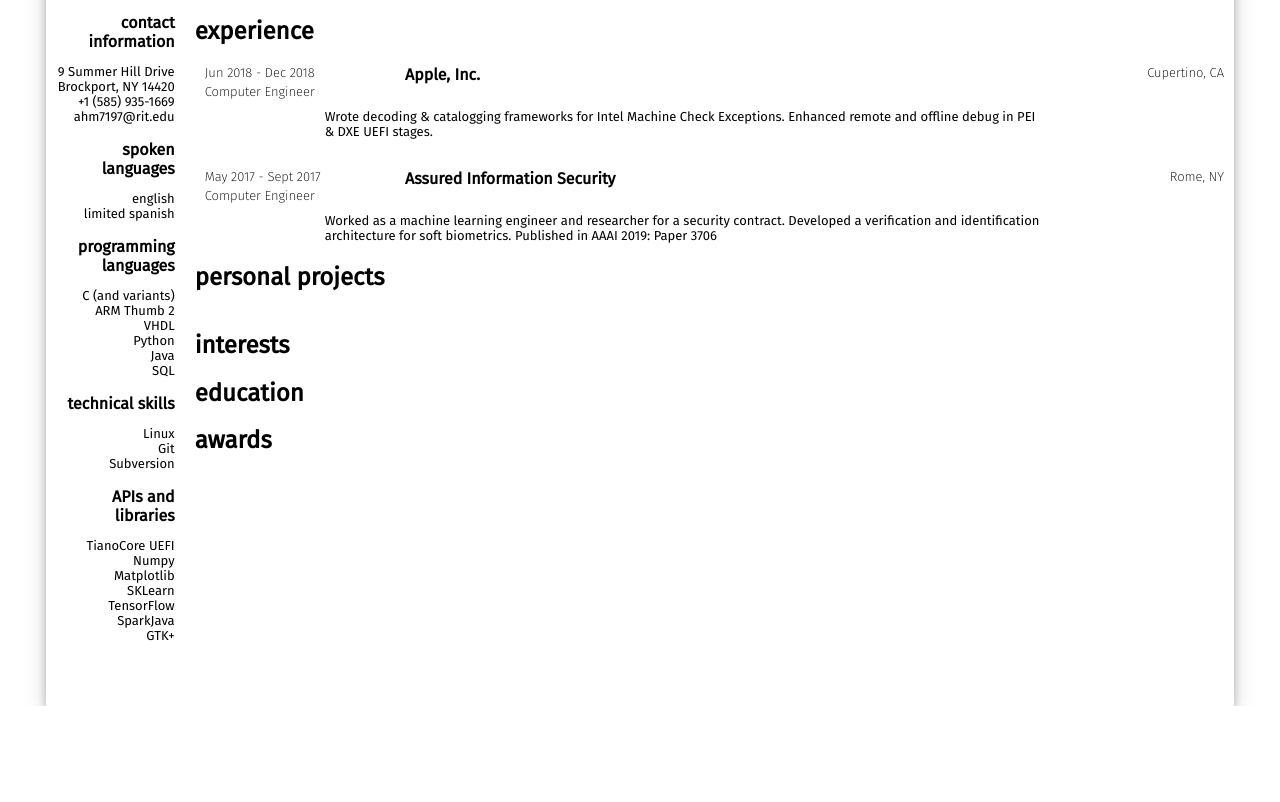
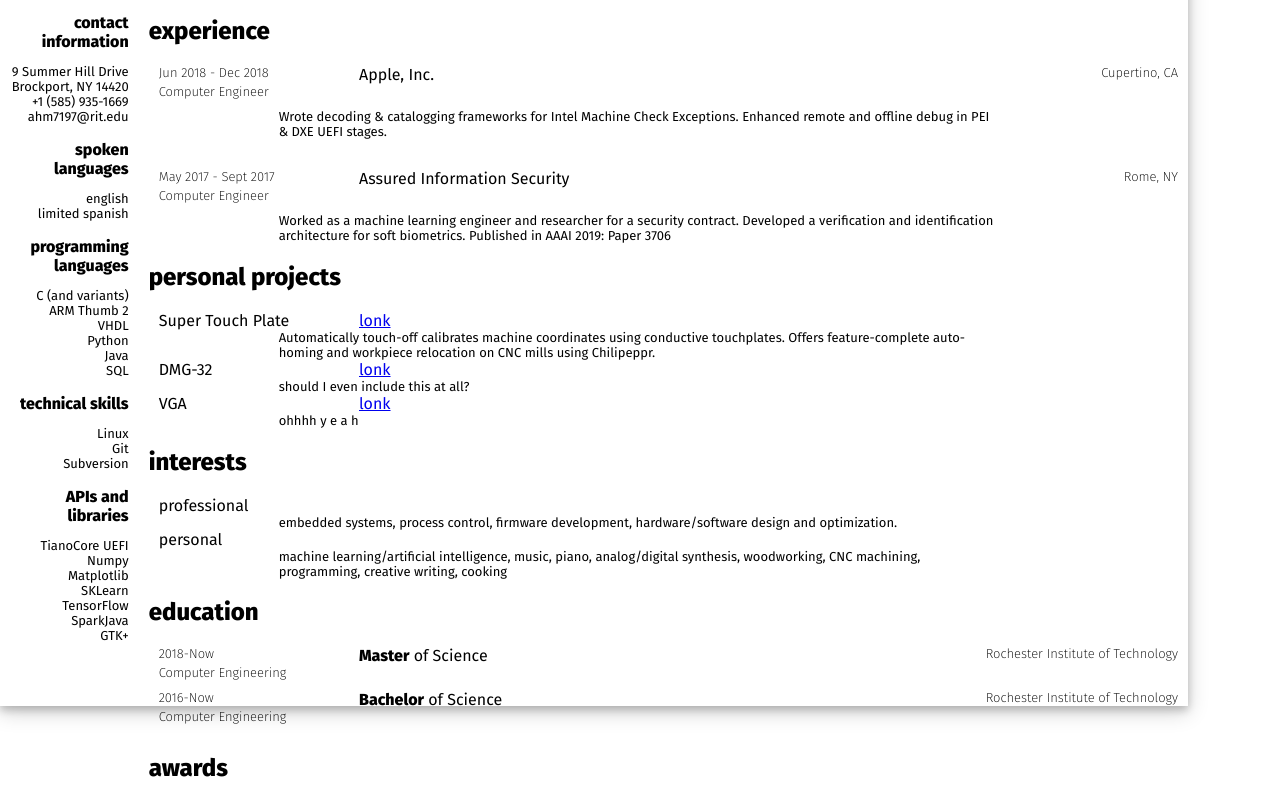
Before and after one commit to PyroAVR/resume, a plain HTML site: page index.html in a window 1280 px wide. Shown: the part 94-896 px from the top of the page. Before the commit the page ends 800 px from the top, so only its background shows below. Drawn offline with Linux system fonts and the light colour scheme.

```diff
--- a/index.html
+++ b/index.html
@@ -2,12 +2,14 @@
 <html lang="en">
     <head>
         <meta http-equiv="Content-Type" content="text/html"; charset="utf-8"/>
-        <link href="https://fonts.googleapis.com/css?family=Fira+Sans:200,400|Fira+Mono"
+        <link href="https://fonts.googleapis.com/css?family=Fira+Sans:200,400,800|Fira+Mono"
             rel="stylesheet">
         <title>Andrew H. Meyer</title>
         <link rel="stylesheet" type="text/css" href="resume.css">
     </head>
     <body>
+        <div class="leftcol">
+        </div>
         <div class='a4page'>
             <section class="page-title-header">
                 <div class="leftright-page">
@@ -107,17 +109,102 @@
                         <section class="main-section-entry">
                             <h2>personal projects</h2>
                             <div class="section-header">
-                            <!-- oh no we need a new thing here... -->
+                                <div class="section-name">
+                                    Super Touch Plate
+                                </div>
+                                <div class="section-link">
+                                    <a href="blah">lonk</a>
+                                </div>
                             </div>
                             <div class="section-description">
+                                Automatically touch-off calibrates machine
+                                coordinates using conductive touchplates. Offers
+                                feature-complete auto-homing and workpiece
+                                relocation on CNC mills using Chilipeppr.
+                            </div>
 
+                            <div class="section-header">
+                                <div class="section-name">
+                                    DMG-32
+                                </div>
+                                <div class="section-link">
+                                    <a href="blah">lonk</a>
+                                </div>
+                            </div>
+                            <div class="section-description">
+                                should I even include this at all?
+                            </div>
+
+                            <div class="section-header">
+                                <div class="section-name">
+                                    VGA
+                                </div>
+                                <div class="section-link">
+                                    <a href="blah">lonk</a>
+                                </div>
+                            </div>
+                            <div class="section-description">
+                                ohhhh y e a h
                             </div>
                         </section>
                         <section class="main-section-entry">
                             <h2>interests</h2>
+                            <div class="section-header">
+                                <div class="section-name">
+                                    professional
+                                </div>
+                            </div>
+                            <div class="section-description">
+                                embedded systems, process control, firmware
+                                development, hardware/software design and
+                                optimization.
+                            </div>
+
+                            <div class="section-header">
+                                <div class="section-name">
+                                    personal
+                                </div>
+                            </div>
+                            <div class="section-description">
+                                machine learning/artificial intelligence,
+                                music, piano, analog/digital synthesis,
+                                woodworking, CNC machining, programming,
+                                creative writing, cooking
+                            </div>
                         </section>
                         <section class="main-section-entry">
                             <h2>education</h2>
+                            <div class="section-header">
+                                <div class="section-date">
+                                    2018-Now
+                                </div>
+                                <div class="section-company">
+                                    <span style="font-weight: 800;">Master</span>
+                                    of Science
+                                </div>
+                                <div class="section-location">
+                                    Rochester Institute of Technology
+                                </div>
+                            </div>
+                            <div class="section-job-title">
+                                Computer Engineering
+                            </div>
+
+                            <div class="section-header">
+                                <div class="section-date">
+                                    2016-Now
+                                </div>
+                                <div class="section-company">
+                                    <span style="font-weight: 800;">Bachelor</span>
+                                    of Science
+                                </div>
+                                <div class="section-location">
+                                    Rochester Institute of Technology
+                                </div>
+                            </div>
+                            <div class="section-job-title">
+                                Computer Engineering
+                            </div>
                         </section>
                         <section class="main-section-entry">
                             <h2>awards</h2>
@@ -126,5 +213,7 @@
                 </div>
             </div>
         </div>
+        <div class="rightcol">
+        </div>
     </body>
 </html>
--- a/resume.css
+++ b/resume.css
@@ -3,6 +3,8 @@
     font-family: 'Fira Sans', sans-serif;
     background-image: linear-gradient(white, gray);
     height: 100%;
+    position: absolute;
+    display: flex;
 }
 
 div.a4page {
@@ -13,7 +15,7 @@
     background: #ffffff;
     height: 100%;
     box-shadow: 0 4px 8px 0 rgba(0, 0, 0, 0.2), 0 6px 20px 0 rgba(0, 0, 0, 0.19);
-    position: absolute;
+    position: relative;
     top:0;
     bottom: 0;
     left: 0;
@@ -91,14 +93,26 @@
 }
 
 .section-header > .section-company {
-    font-weight: 800;
+    font-weight: 400;
     text-align: left;
 }
 
 .section-header > .section-location {
     font-size: small;
-    font-weight: 81;
+    font-weight: 200;
     text-align: right;
+}
+
+.section-header . .section-name {
+    font-size: medium;
+    font-weight: 200;
+    text-align: left;
+}
+
+.section-header . .section-link {
+    font-size: small;
+    font-weight: 200;
+    text-align: left;
 }
 
 .main-section-entry > .section-job-title {
```
